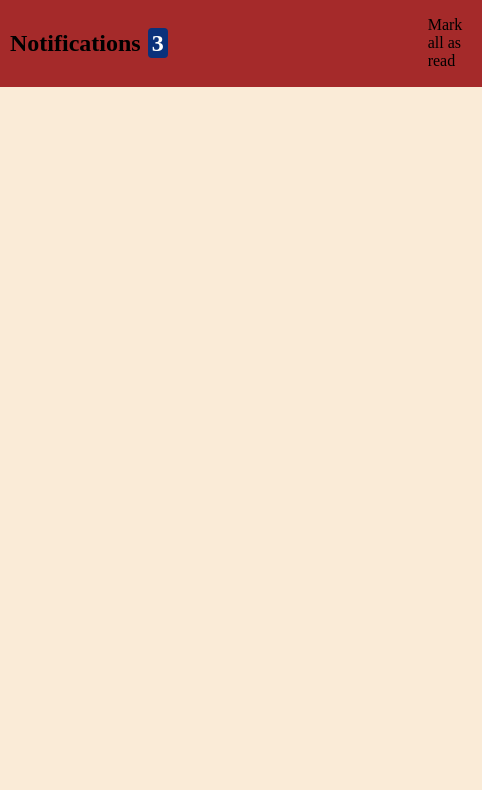
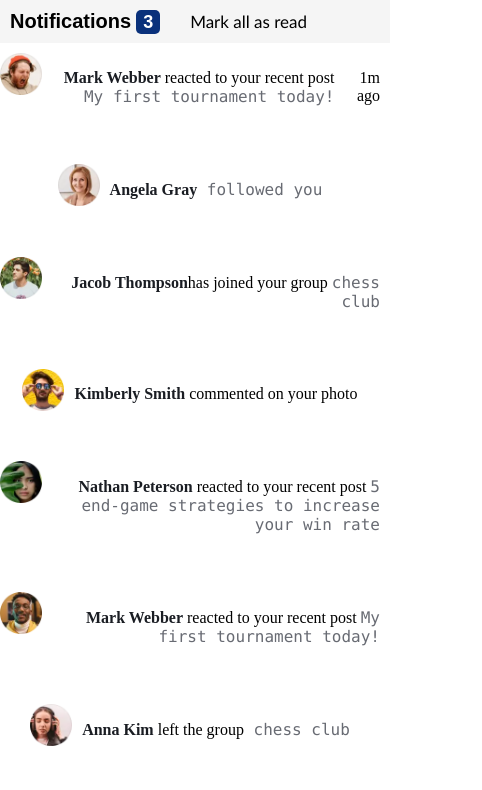
Before and after one commit to agichimu/Notifications-page, a website built with Vite: page index.html in a window 390 px wide. Shown: the whole page, 482 px wide, since content can reach past the window. Built offline with nearby package versions, Linux system fonts and the light colour scheme.

Commit message:
third commit

```diff
--- a/index.html
+++ b/index.html
@@ -8,7 +8,7 @@
   <title>Notifications page</title>
 </head>
 <body>
-  <section class="container">
+  <section class="header">
         <div class="navbar">
           <ul>
             <li><h2>Notifications<span class="badge badge-light">3</span></h2></li>
@@ -17,15 +17,52 @@
             </li>
           </ul>
         </div>
-  </section>
+ </section>
+
+ <section class="main-content">
+       <div>
+        <img src="public\images\avatar-mark-webber.webp" alt="">
+        <p><span class="name">Mark Webber</span> reacted to your recent post <span class="event">My first tournament today!</span></p>
+        <P>1m ago</P>
+       </div>
+
+       <div class="Angela">
+        <img src="public\images\avatar-angela-gray.webp" alt="">
+        <p><span class="name">Angela Gray</span><span class="event"> followed you</span></p>
+       </div>
+
+       <div>
+        <img src="public\images\avatar-jacob-thompson.webp" alt="">
+        <p><span class="name">Jacob Thompson</span>has joined your group <span class="event">chess club</span></p>
+       </div>
+
+       <div>
+        <img src="public\images\avatar-rizky-hasanuddin.webp" alt="">
+        <p><span class="name">Kimberly Smith</span> commented on your photo</p>
+       </div>
+
+       <div>
+        <img src="public\images\avatar-kimberly-smith.webp" alt="">
+        <p><span class="name">Nathan Peterson</span> reacted to your recent post <span class="event">5 end-game strategies to increase your win rate</span></p>
+       </div>
+
+       <div>
+        <img src="public\images\avatar-nathan-peterson.webp" alt="">
+        <p><span class="name">Mark Webber</span> reacted to your recent post <span class="event">My first tournament today!</span></p>
+       </div>
+
+       <div>
+        <img src="public\images\avatar-anna-kim.webp" alt="">
+        <p><span class="name">Anna Kim</span> left the group<span class="event"> chess club</span></p>
+       </div>
+ </section>
 
 
 
 </body>
 </html>
 <!--
- Mark Webber reacted to your recent post My first tournament today!
-  1m ago
+
 
   Angela Gray followed you
   5m ago
--- a/style.css
+++ b/style.css
@@ -30,10 +30,12 @@ body {
   place-items: center;
 
 }
-.container{
+.header {
+  width: 100%;
+  height: 100%;
   display: inline-flex;
   margin: auto;
-  background-color: brown;
+  background-color: whitesmoke;
  ;
 }
 
@@ -74,9 +76,17 @@ body {
   padding: 2px 4px;
 
 }
-@media (max-width: 360px) {
+@media (max-width: 480px) {
+  body {
+    background-color: hsl(0, 0%, 100%);
+    margin: 0;
+    display: grid;
+    place-items: center;
+
+  }
   .container{
     width: 100%;
+    height: 100%;
     display: inline-flex;
     margin: auto;
     background-color: whitesmoke;
@@ -111,6 +121,7 @@ body {
 
   .navbar p {
     font-size: 17px;
+    font-family: 'Gill Sans', 'Gill Sans MT', Calibri, 'Trebuchet MS', sans-serif;
     margin: 0;
     margin-left: 21px;
   }
@@ -126,4 +137,54 @@ body {
     padding: 2px 7px;
 
   }
+  .main-content {
+    display: flex;
+    flex-wrap: wrap;
+    align-items: center;
+    justify-content: center;
+  }
+  .main-content div {
+    display: flex;
+    flex-direction: row;
+    justify-content: flex-start;
+    margin-top: 10px;
+  }
+  .Angela {
+    display: flex;
+    flex-direction: row;
+    justify-content: flex-start;
+    margin-top: 10px;
+  }
+  .Angela img {
+    margin-right: 10px;
+    order: 1;
+    height: 42px;
+    margin: 0 auto;
+  }
+
+  .main-content img {
+    margin-right: 10px;
+    order: 1;
+    height: 42px;
+    margin: 0 auto;
+  }
+   .main-content p {
+    font-stretch: normal;
+    position: relative;
+    order: 2;
+    text-align: right;
+    margin-left: 10px;
+    margin-right: 10px;
+    padding-bottom: 32px;
+  }
+
+  .main-content p .name{
+    font-weight: bold;
+    font-family: Papyrus;
+    color: hsl(222, 16%, 12%);
+  }
+  .main-content p .event {
+    font-family: Consolas;
+    color: hsl(224, 5%, 43%);
+  }
 }
```
